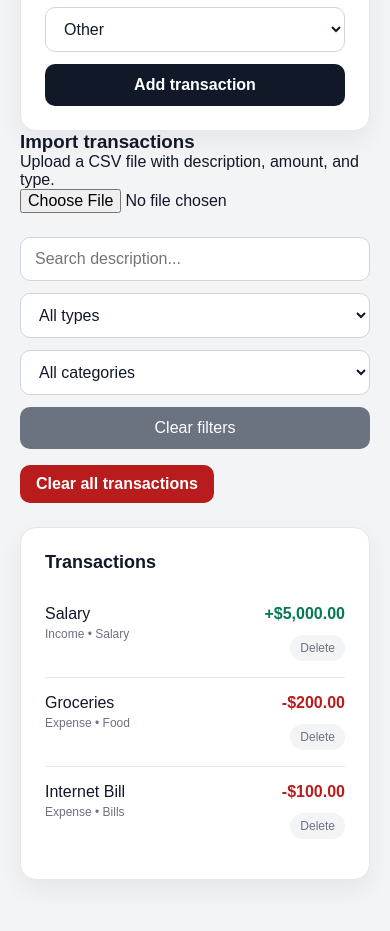
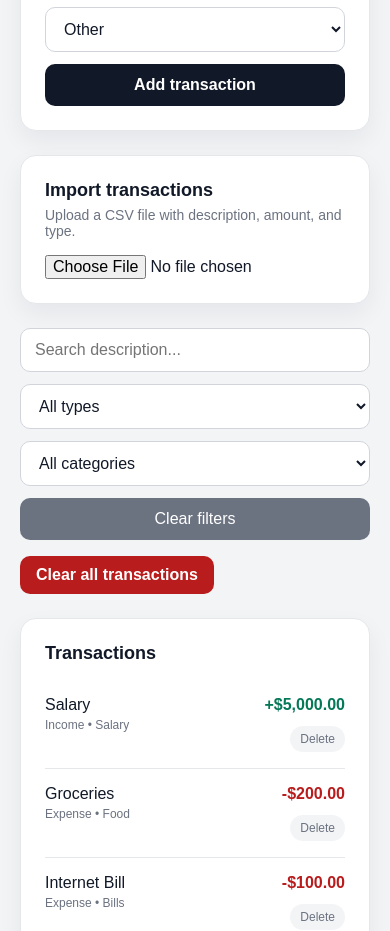
Before and after one commit to CaceresEly/MoneyBoard, a React (Vite) app: page / in a window 390 px wide. Shown: the part 1260-2191 px from the top of the page. Before the commit the page ends 2164 px from the top, so only its background shows below. Built offline with nearby package versions, Linux system fonts and the light colour scheme.

Commit message:
fix: correct CSV importer responsive layout

```diff
--- a/src/index.css
+++ b/src/index.css
@@ -251,6 +251,43 @@ button {
   font-size: 14px;
 }
 
+.success-message {
+  background-color: #dcfce7;
+  color: #166534;
+  padding: 10px 12px;
+  border-radius: 8px;
+  font-size: 14px;
+}
+
+/* CSV importer */
+.csv-importer {
+  margin-top: 24px;
+  background: #ffffff;
+  border: 1px solid #e5e7eb;
+  border-radius: 16px;
+  box-shadow: 0 10px 24px rgba(15, 23, 42, 0.06);
+  padding: 24px;
+  display: flex;
+  justify-content: space-between;
+  align-items: center;
+  gap: 16px;
+}
+
+.csv-importer h3 {
+  margin-bottom: 6px;
+  font-size: 18px;
+}
+
+.csv-importer p {
+  color: #6b7280;
+  font-size: 14px;
+}
+
+.csv-importer input {
+  max-width: 260px;
+}
+
+/* RESPONSIVO */
 @media (max-width: 900px) {
   .dashboard-grid {
     grid-template-columns: 1fr;
@@ -282,12 +319,14 @@ button {
     flex-direction: column;
     align-items: flex-end;
   }
+
+  /* ✅ CORREÇÃO AQUI */
+  .csv-importer {
+    flex-direction: column;
+    align-items: flex-start;
+  }
+
+  .csv-importer input {
+    max-width: 100%;
+  }
 }
-
-.success-message {
-  background-color: #dcfce7;
-  color: #166534;
-  padding: 10px 12px;
-  border-radius: 8px;
-  font-size: 14px;
-}
```
